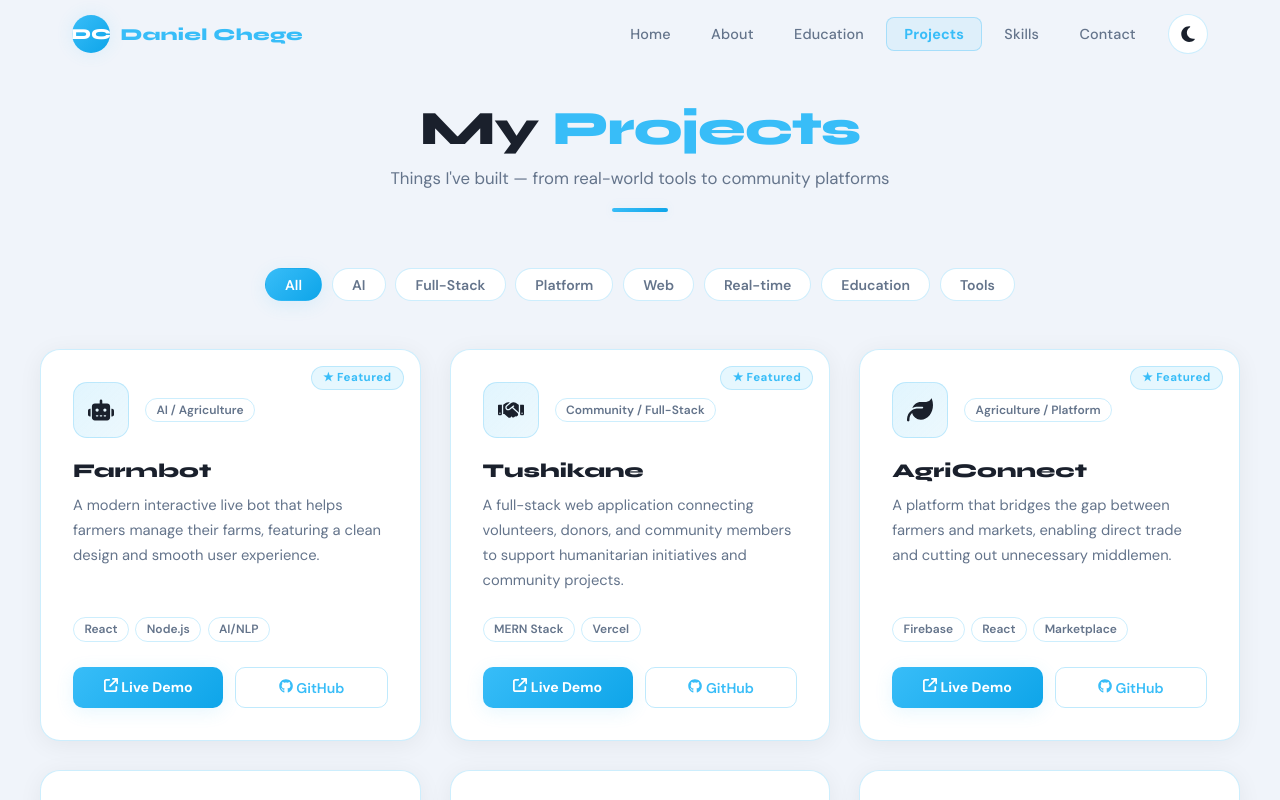
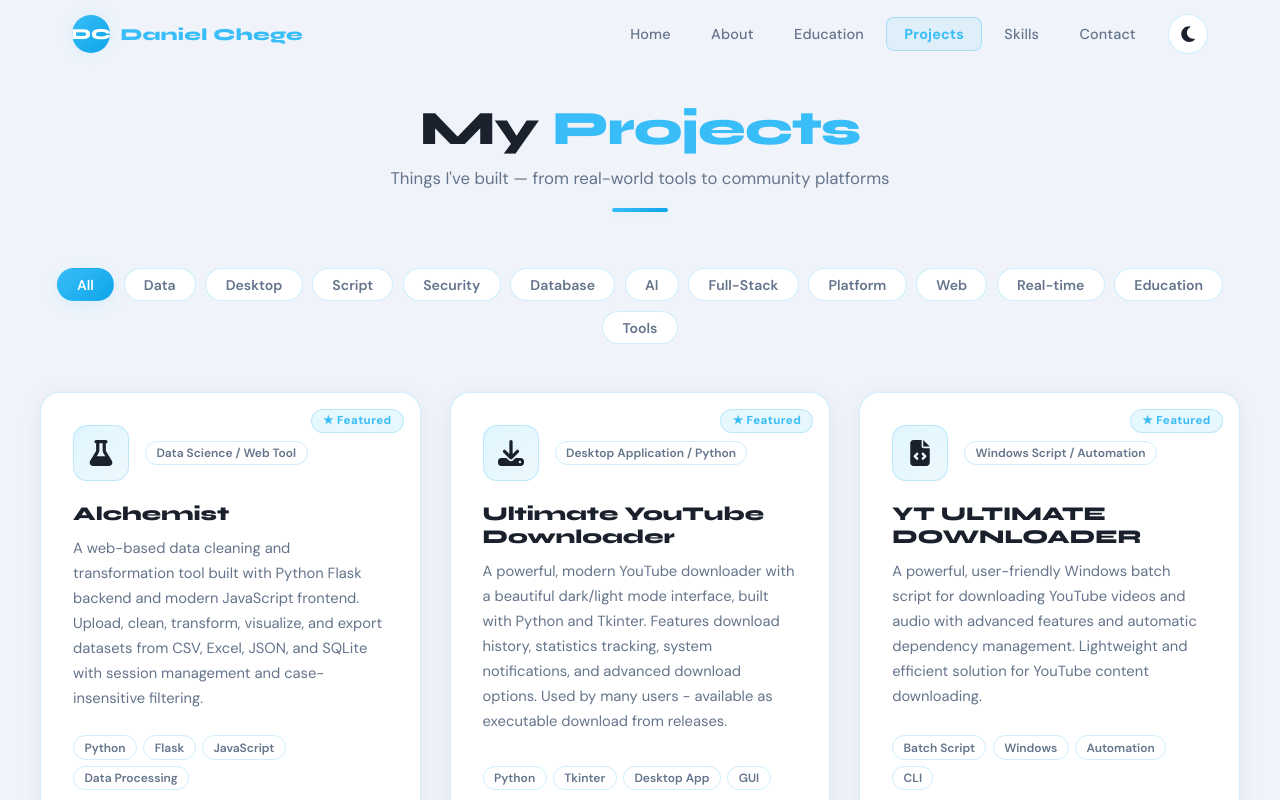
Before and after one commit to danchege/danchege-portfolio, a React (Vite) app: page / in a window 1280 px wide. Both pictures are taken after a click on the button "View Projects →". Shown: the top 800 px of the page. Built offline with nearby package versions, Linux system fonts and the light colour scheme.

Commit message:
portfolio update

```diff
--- a/src/components/SharedUI.jsx
+++ b/src/components/SharedUI.jsx
@@ -150,10 +150,9 @@ export const Button = ({ children, variant = "primary", onClick, href, target, s
       transform: hovered ? "translateY(-2px)" : "none",
     },
     outline: {
-      background: "transparent",
+      background: hovered ? t.gradient : "transparent",
       color: hovered ? "#fff" : t.accent,
       border: `2px solid ${t.accent}`,
-      background: hovered ? t.gradient : "transparent",
       transform: hovered ? "translateY(-2px)" : "none",
     },
     ghost: {
--- a/src/data/portfolioData.js
+++ b/src/data/portfolioData.js
@@ -15,6 +15,10 @@ import {
   FaComments,
   FaBrain,
   FaCalendarDays,
+  FaFlask,
+  FaDownload,
+  FaFileCode,
+  FaDatabase,
 } from "react-icons/fa6";
 
 export const PERSONAL = {
@@ -35,12 +39,12 @@ and penetration testing. Comfortable in both Linux and Windows environments, I'm
 constantly exploring new technologies and committed to continuous learning.`,
   location: "Nairobi, Kenya",
   email: "danychege28@gmail.com",
-  phone: "+254 713 332 171",
+  phone: "+254 716 563 774",
   github: "https://github.com/danchege",
   linkedin: "https://www.linkedin.com/in/dan-chege-296b56351/",
   twitter: "https://twitter.com/dan_chege_",
   facebook: "https://www.facebook.com/danny.chei.1",
-  whatsapp: "https://wa.me/254713332171",
+  whatsapp: "https://wa.me/254716563774",
   cvUrl: "/src/documents/Daniel Chege cv.pdf",
   emailjsServiceId: "service_jwceu8t",
   emailjsTemplateId: "template_ycqpqm9",
@@ -91,6 +95,71 @@ export const EDUCATION = [
 export const PROJECTS = [
   {
     id: 1,
+    name: "Alchemist",
+    icon: FaFlask,
+    tag: "Data",
+    category: "Data Science / Web Tool",
+    description:
+      "A web-based data cleaning and transformation tool built with Python Flask backend and modern JavaScript frontend. Upload, clean, transform, visualize, and export datasets from CSV, Excel, JSON, and SQLite with session management and case-insensitive filtering.",
+    demo: "https://alchemist-6qfo.onrender.com/",
+    github: "https://github.com/danchege/Alchemist",
+    stack: ["Python", "Flask", "JavaScript", "Data Processing"],
+    featured: true,
+  },
+  {
+    id: 2,
+    name: "Ultimate YouTube Downloader",
+    icon: FaDownload,
+    tag: "Desktop",
+    category: "Desktop Application / Python",
+    description:
+      "A powerful, modern YouTube downloader with a beautiful dark/light mode interface, built with Python and Tkinter. Features download history, statistics tracking, system notifications, and advanced download options. Used by many users - available as executable download from releases.",
+    demo: "#",
+    github: "https://github.com/danchege/youtube_downloader",
+    stack: ["Python", "Tkinter", "Desktop App", "GUI"],
+    featured: true,
+  },
+  {
+    id: 3,
+    name: "YT ULTIMATE DOWNLOADER",
+    icon: FaFileCode,
+    tag: "Script",
+    category: "Windows Script / Automation",
+    description:
+      "A powerful, user-friendly Windows batch script for downloading YouTube videos and audio with advanced features and automatic dependency management. Lightweight and efficient solution for YouTube content downloading.",
+    demo: "#",
+    github: "https://github.com/danchege/YT-ULTIMATE-DOWNLOADER",
+    stack: ["Batch Script", "Windows", "Automation", "CLI"],
+    featured: true,
+  },
+  {
+    id: 4,
+    name: "Aegis",
+    icon: FaShieldHalved,
+    tag: "Security",
+    category: "Security / Web Tool",
+    description:
+      "Aegis is a minimal, production-grade, browser-based encryption tool. All cryptographic operations are performed entirely in your browser using Web Crypto API. No data ever leaves your device, ensuring complete privacy and security.",
+    demo: "#",
+    github: "https://github.com/danchege/Aegis-2.0",
+    stack: ["JavaScript", "Web Crypto API", "Browser", "Security"],
+    featured: true,
+  },
+  {
+    id: 5,
+    name: "MySQL Navigator",
+    icon: FaDatabase,
+    tag: "Database",
+    category: "Database / Desktop Application",
+    description:
+      "A modern, GUI-based MySQL management tool built with Python, Tkinter, and ttkbootstrap. Designed as a clean replacement for legacy batch scripts and command-line workflows, providing a professional desktop application similar in spirit to MySQL Workbench.",
+    demo: "#",
+    github: "https://github.com/danchege/mysql_python_navigator",
+    stack: ["Python", "Tkinter", "MySQL", "GUI"],
+    featured: true,
+  },
+  {
+    id: 6,
     name: "Farmbot",
     icon: FaRobot,
     tag: "AI",
@@ -103,7 +172,7 @@ export const PROJECTS = [
     featured: true,
   },
   {
-    id: 2,
+    id: 7,
     name: "Tushikane",
     icon: FaHandshake,
     tag: "Full-Stack",
@@ -116,7 +185,7 @@ export const PROJECTS = [
     featured: true,
   },
   {
-    id: 3,
+    id: 8,
     name: "AgriConnect",
     icon: FaLeaf,
     tag: "Platform",
@@ -129,7 +198,7 @@ export const PROJECTS = [
     featured: true,
   },
   {
-    id: 4,
+    id: 9,
     name: "CtrlZone",
     icon: FaGamepad,
     tag: "Web",
@@ -142,7 +211,7 @@ export const PROJECTS = [
     featured: false,
   },
   {
-    id: 5,
+    id: 10,
     name: "Dev Dan Mingle",
     icon: FaComments,
     tag: "Real-time",
@@ -155,7 +224,7 @@ export const PROJECTS = [
     featured: false,
   },
   {
-    id: 6,
+    id: 11,
     name: "Dev Quiz",
     icon: FaBrain,
     tag: "Education",
@@ -168,7 +237,7 @@ export const PROJECTS = [
     featured: false,
   },
   {
-    id: 7,
+    id: 12,
     name: "Study Plan Generator",
     icon: FaCalendarDays,
     tag: "Tools",
--- a/src/pages/Projects.jsx
+++ b/src/pages/Projects.jsx
@@ -106,6 +106,7 @@ const ProjectCard = ({ project, index, inView }) => {
 
       {/* Links */}
       <div style={{ display: "flex", gap: "0.75rem" }}>
+        {project.demo !== "#" && (
           <a
             href={project.demo}
             target="_blank"
@@ -126,12 +127,13 @@ const ProjectCard = ({ project, index, inView }) => {
           >
             <FaArrowUpRightFromSquare /> Live Demo
           </a>
+        )}
         <a
           href={project.github}
           target="_blank"
           rel="noopener noreferrer"
           style={{
-            flex: 1, textAlign: "center",
+            flex: project.demo === "#" ? 1 : 1, textAlign: "center",
             padding: "0.65rem 0",
             background: "transparent",
             color: t.accent,
```
Lines whose indentation alone changed are shown as unchanged.
